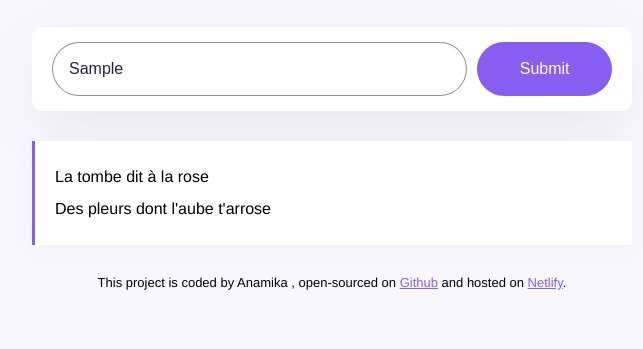
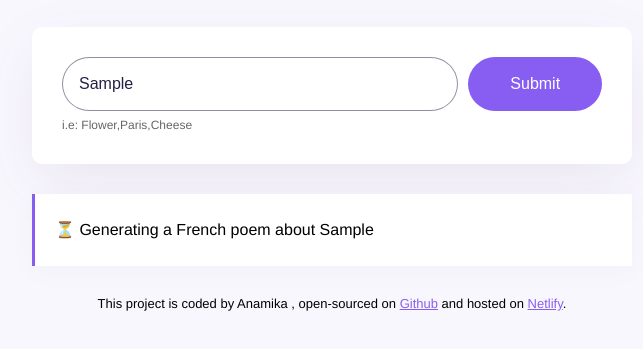
Before and after one commit to anamika250/Poem-generator, a plain HTML site: page index.html in a window 1280 px wide. Both pictures are taken after typing "Sample" into the empty fields and a click on the input 852 px from the left and 226 px from the top of the page. Shown: the part 157-506 px from the top of the page, without its empty margins (308-951 px from the left). Drawn offline with nearby package versions, Linux system fonts and the light colour scheme; no server answers.

Commit message:
modified

```diff
--- a/index.html
+++ b/index.html
@@ -12,6 +12,7 @@
     <div class="container">
       <header><h1>Welcome to Ai Poem Generator</h1></header>
       <main>
+        <div class="form-container">
           <form id="poem-generator-form">
             <input
               type="text"
@@ -24,11 +25,9 @@
             />
             <input type="submit" class="submit-button" />
           </form>
-        <div class="poem" id="poem">
-          La tombe dit à la rose
-          <br />
-          Des pleurs dont l'aube t'arrose
+          <div class="hint">i.e: Flower,Paris,Cheese</div>
         </div>
+        <div class="poem hidden" id="poem"></div>
       </main>
       <footer>
         This project is coded by Anamika , open-sourced on
--- a/src/index.js
+++ b/src/index.js
@@ -10,13 +10,17 @@ function showpoem(response) {
 function generatePoem(event) {
   event.preventDefault();
 
-  let instructionInput = document.querySelector("#user-instructions");
+  let instructionInput = document.querySelector("#user-instruction");
   let apikey = "8714aed335fo8d04bt89a4b5c1266e26";
-  let prompt = "User instruction: Write a poem in english";
+  let prompt = `User instruction: Write a poem in english about ${instructionInput.value}`;
   let context =
     "You are a romantic Poem expert and love to write short poems. You mission is to generate a 4 line poem in basic HTML and separate each line with a <br />. Make sure to follow the user instructions. Do not include a title to the poem.Don't write html at the top. Write a different poem everytime.";
 
   let apiurl = `https://api.shecodes.io/ai/v1/generate?prompt=${prompt}&context=${context}&key=${apikey}`;
+
+  let poemElement = document.querySelector("#poem");
+  poemElement.classList.remove("hidden");
+  poemElement.innerHTML = `<div class="generating">⏳ Generating a French poem about ${instructionInput.value}</div>`;
 
   axios.get(apiurl).then(showpoem);
 }
--- a/src/style.css
+++ b/src/style.css
@@ -24,14 +24,15 @@ h1 {
   line-height: 1.5;
   color: #272044;
 }
-
-form {
-  display: flex;
+.form-container {
   background-color: white;
   margin-bottom: 30px;
   border-radius: 10px;
   box-shadow: 0px 20px 60px rgba(65, 50, 100, 0.08);
-  padding: 15px 20px;
+  padding: 30px;
+}
+form {
+  display: flex;
 }
 
 .instructions {
@@ -54,7 +55,12 @@ form {
   border-radius: 50px;
   padding: 14px 24px;
 }
-
+.hint {
+  line-height: 1.5;
+  margin-top: 5px;
+  opacity: 0.6;
+  font-size: 12px;
+}
 .poem {
   font-size: 16px;
   background-color: #fff;
@@ -69,3 +75,13 @@ footer {
   font-size: 13px;
   margin-top: 30px;
 }
+.hidden {
+  display: none;
+}
+
+.poem strong {
+  color: #885df1;
+}
+.generating {
+  animation: blink-animation 1s steps(5, start) infinite;
+}
```
Lines whose indentation alone changed are shown as unchanged.
